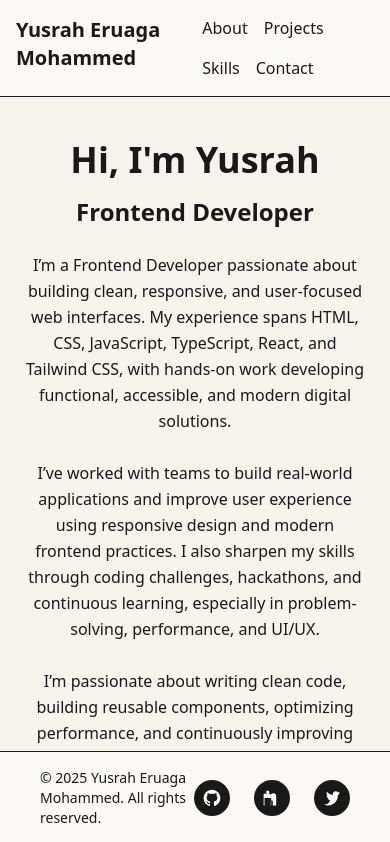
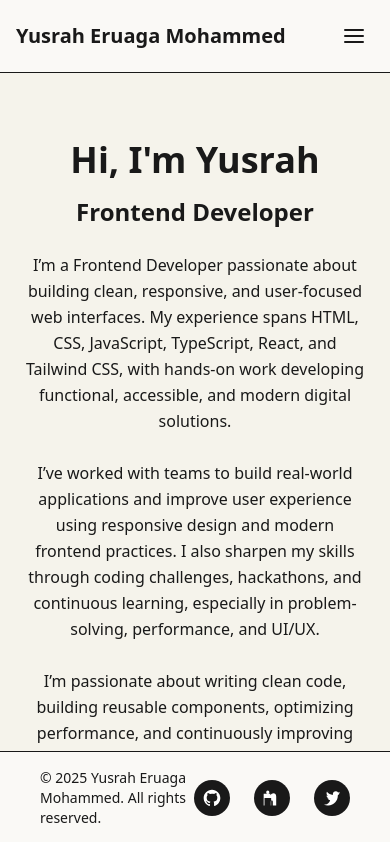
Before and after one commit to miss-yusrah/Portfolio, a React (Vite) app: page / in a window 390 px wide. Shown: the top 842 px of the page. Built offline with nearby package versions, Linux system fonts and the light colour scheme.

Commit message:
navbar responsiveness

```diff
--- a/src/components/Navbar.tsx
+++ b/src/components/Navbar.tsx
@@ -1,24 +1,78 @@
-import React from 'react'
+import React, { useEffect, useState } from 'react'
 import { Link } from "react-router-dom";
 
-const Navbar = () => {
+const Navbar: React.FC = () => {
+  const [open, setOpen] = useState(false);
+
+  // lock body scroll when mobile menu is open and close on Esc
+  useEffect(() => {
+    const prev = document.body.style.overflow;
+    document.body.style.overflow = open ? 'hidden' : prev;
+    const onKey = (e: KeyboardEvent) => {
+      if (e.key === 'Escape') setOpen(false);
+    };
+    window.addEventListener('keydown', onKey);
+    return () => {
+      document.body.style.overflow = prev;
+      window.removeEventListener('keydown', onKey);
+    };
+  }, [open]);
 
   return (
     <>
       <nav className="fixed top-0 left-0 w-full z-50 border-b border-[#191919] bg-[#FAF9F6] text-[#191919] py-4 px-4 md:px-16">
         {/* TOP BAR */}
-        <div className="flex justify-between">
+        <div className="flex justify-between items-center">
           {/* Name */}
           <Link to="/">
             <h1 className="text-xl text-[#191919] font-bold cursor-pointer hover:opacity-80 transition">Yusrah Eruaga Mohammed</h1>
           </Link>
 
-          {/* Navigation links - visible on all sizes, wrap on small screens */}
-          <div className="flex flex-wrap gap-4 md:gap-8 items-center text-base md:text-lg">
+          {/* Desktop links */}
+          <div className="hidden md:flex flex-wrap gap-4 md:gap-8 items-center text-base md:text-lg">
             <Link to="/about" className="text-[#191919] transition hover:underline">About</Link>
             <Link to="/projects" className="text-[#191919] transition hover:underline">Projects</Link>
             <Link to="/skills" className="text-[#191919] transition hover:underline">Skills</Link>
             <Link to="/contact" className="text-[#191919] transition hover:underline">Contact</Link>
+          </div>
+
+          {/* Mobile hamburger */}
+          <button
+            aria-controls="mobile-menu"
+            aria-expanded={open}
+            onClick={() => setOpen(v => !v)}
+            className="md:hidden p-2 rounded focus:outline-none focus:ring-2 focus:ring-offset-2 focus:ring-[#191919] hover:bg-[rgba(25,25,25,0.04)]"
+            title={open ? "Close menu" : "Open menu"}
+          >
+            {open ? (
+              // close icon
+              <svg width="24" height="24" viewBox="0 0 24 24" fill="none" aria-hidden>
+                <path d="M18 6L6 18" stroke="#191919" strokeWidth="2" strokeLinecap="round" strokeLinejoin="round" />
+                <path d="M6 6L18 18" stroke="#191919" strokeWidth="2" strokeLinecap="round" strokeLinejoin="round" />
+              </svg>
+            ) : (
+              // hamburger icon
+              <svg width="24" height="24" viewBox="0 0 24 24" fill="none" aria-hidden>
+                <path d="M3 6h18" stroke="#191919" strokeWidth="2" strokeLinecap="round" strokeLinejoin="round" />
+                <path d="M3 12h18" stroke="#191919" strokeWidth="2" strokeLinecap="round" strokeLinejoin="round" />
+                <path d="M3 18h18" stroke="#191919" strokeWidth="2" strokeLinecap="round" strokeLinejoin="round" />
+              </svg>
+            )}
+          </button>
+        </div>
+
+        {/* Mobile menu: animated slide-down */}
+        <div
+          id="mobile-menu"
+          className={`md:hidden absolute left-0 right-0 top-full bg-transparent overflow-hidden transition-all duration-300 ease-in-out ${open ? 'max-h-60 opacity-100' : 'max-h-0 opacity-0'
+            }`}
+          aria-hidden={!open}
+        >
+          <div className="flex flex-col p-4 gap-3">
+            <Link onClick={() => setOpen(false)} to="/about" className="text-[#191919] text-lg font-medium px-2 py-2 rounded hover:bg-[rgba(25,25,25,0.04)] hover:-translate-y-1 hover:scale-105 transition-transform duration-200">About</Link>
+            <Link onClick={() => setOpen(false)} to="/projects" className="text-[#191919] text-lg font-medium px-2 py-2 rounded hover:bg-[rgba(25,25,25,0.04)] hover:-translate-y-1 hover:scale-105 transition-transform duration-200">Projects</Link>
+            <Link onClick={() => setOpen(false)} to="/skills" className="text-[#191919] text-lg font-medium px-2 py-2 rounded hover:bg-[rgba(25,25,25,0.04)] hover:-translate-y-1 hover:scale-105 transition-transform duration-200">Skills</Link>
+            <Link onClick={() => setOpen(false)} to="/contact" className="text-[#191919] text-lg font-medium px-2 py-2 rounded hover:bg-[rgba(25,25,25,0.04)] hover:-translate-y-1 hover:scale-105 transition-transform duration-200">Contact</Link>
           </div>
         </div>
       </nav>
```
